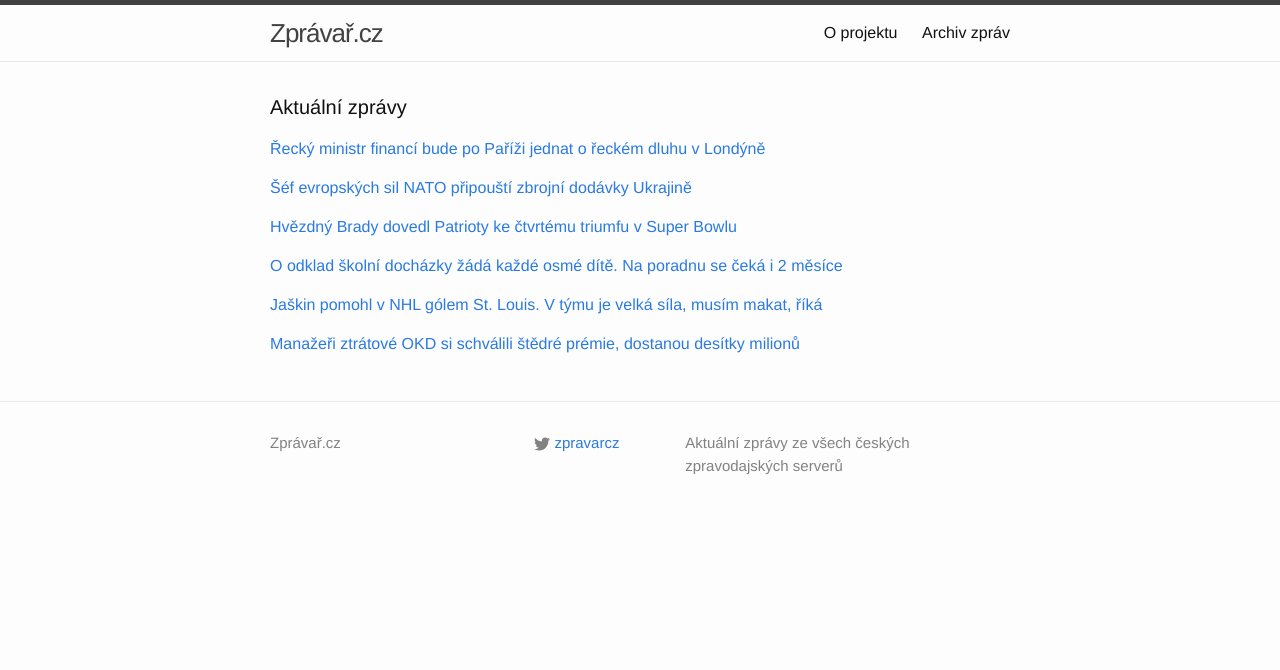
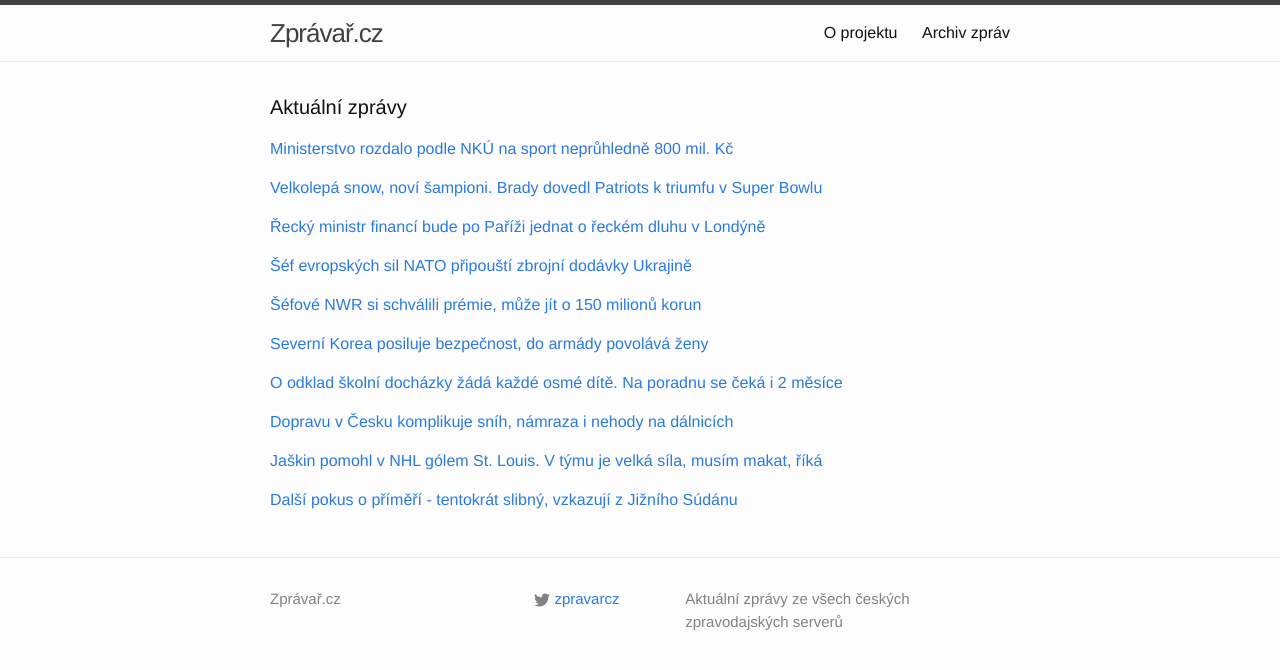
Before and after one commit to adliska/zpravar, a Jekyll site: the page built from index.html, in a window 1280 px wide. Shown: the top 670 px of the page. Built offline with Jekyll 4.4.1, drawn with Linux system fonts in a browser that asks for light colours.

Commit message:
zpravar news update

```diff
--- a/index.html
+++ b/index.html
@@ -5,8 +5,30 @@ layout: default
 <div class="home">
     <h1 class="page-heading">Aktuální zprávy</h1>
 
-<p><a href="javascript:;" onclick="toggle_visibility('zpravy0')">Řecký ministr financí bude po Paříži jednat o řeckém dluhu v Londýně</a></p>
+<p><a href="javascript:;" onclick="toggle_visibility('zpravy0')">Ministerstvo rozdalo podle NKÚ na sport neprůhledně 800 mil. Kč</a></p>
 <div id="zpravy0" style="display:none">
+<ul>
+<li><a href=http://www.financninoviny.cz/zpravodajstvi/zpravy/ministerstvo-rozdalo-podle-nku-na-sport-nepruhledne-800-mil-kc/1176275>Ministerstvo rozdalo podle NKÚ na sport neprůhledně 800 mil. Kč - www.financninoviny.cz</a></li>
+<li><a href=http://www.novinky.cz/domaci/360423-nku-ministerstvo-rozdalo-na-sport-nepruhledne-800-milionu.html>NKÚ: Ministerstvo rozdalo na sport neprůhledně 800 miliónů - www.novinky.cz</a></li>
+<li><a href=http://www.lidovky.cz/ministerstvo-rozdalo-podle-nku-na-sport-nepruhledne-800-mil-kc-pt9-/zpravy-domov.aspx?c=A150202_080949_ln_domov_mmu>Ministerstvo rozdalo podle NKÚ neprůhledně 800 milionů na podporu sportu  - www.lidovky.cz</a></li>
+<li><a href=http://zpravy.e15.cz/domaci/udalosti/nku-na-sport-sly-nepruhledne-dotace-za-800-milionu-1158577>NKÚ: Na sport šly neprůhledné dotace za 800 milionů - zpravy.e15.cz</a></li>
+<li><a href=http://www.denik.cz/z_domova/nku-ministerstvo-rozdalo-na-sport-nepruhledne-800-milionu-korun-20150202.html>NKÚ: Ministerstvo rozdalo na sport neprůhledně 800 milionů korun - www.denik.cz</a></li>
+<li><a href=http://domaci.ihned.cz/c1-63470760-ministerstvo-skolstvi-poslalo-nepruhledne-za-tri-roky-na-sport-800-milionu>Ministerstvo školství poslalo neprůhledně za tři roky na sport 800 milionů - domaci.ihned.cz</a></li>
+<li><a href=http://zpravy.idnes.cz/chyby-v-dotacich-ministerstva-skolstvi-na-sport-f6k-/domaci.aspx?c=A150202_072508_domaci_jj>Ministerstvo školství chybovalo v dotacích na sport, haprují stamiliony - zpravy.idnes.cz</a></li>
+<li><a href=http://sport.aktualne.cz/kontrolori-sli-po-dotacich-na-sport-a-nestacili-se-divit/r~56646314aa4211e49e4b0025900fea04/>Kontroloři šli po dotacích na sport. A nestačili se divit - sport.aktualne.cz</a></li>
+</ul>
+</div><p><a href="javascript:;" onclick="toggle_visibility('zpravy1')">Velkolepá snow, noví šampioni. Brady dovedl Patriots k triumfu v Super Bowlu</a></p>
+<div id="zpravy1" style="display:none">
+<ul>
+<li><a href=http://www.denik.cz/ostatni_sport/velkolepa-snow-novi-sampioni-brady-dovedl-patriots-k-triumfu-v-super-bowlu-20150.html>Velkolepá snow, noví šampioni. Brady dovedl Patriots k triumfu v Super Bowlu - www.denik.cz</a></li>
+<li><a href=http://www.rozhlas.cz/_zprava/hvezdny-brady-dovedl-patrioty-ke-ctvrtemu-triumfu-v-super-bowlu--1450472>Hvězdný Brady dovedl Patrioty ke čtvrtému triumfu v Super Bowlu - www.rozhlas.cz</a></li>
+<li><a href=http://sport.idnes.cz/americky-fotbal-super-bowl-d0x-/sporty.aspx?c=A150202_070601_sporty_rou>Hvězdný Brady dovedl Patrioty ke čtvrtému triumfu v Super Bowlu - sport.idnes.cz</a></li>
+<li><a href=http://www.sportovninoviny.cz/zpravy/hvezdny-brady-dovedl-patrioty-ke-ctvrtemu-triumfu-v-super-bowlu/1176244>Hvězdný Brady dovedl Patrioty ke čtvrtému triumfu v Super Bowlu - www.sportovninoviny.cz</a></li>
+<li><a href=http://www.tyden.cz/rubriky/sport/ostatni-sporty/patrioti-ovladli-super-bowl-seattle-ztratil-velky-naskok_332052.html>Patrioti ovládli Super Bowl! Seattle ztratil velký náskok - www.tyden.cz</a></li>
+<li><a href=http://www.tyden.cz/rubriky/sport/ostatni-sporty/patrioti-ovladli-super-bowl-seattle-ztratil-desetibodovy-naskok_332052.html>Patrioti ovládli Super Bowl! Seattle ztratil desetibodový náskok - www.tyden.cz</a></li>
+</ul>
+</div><p><a href="javascript:;" onclick="toggle_visibility('zpravy2')">Řecký ministr financí bude po Paříži jednat o řeckém dluhu v Londýně</a></p>
+<div id="zpravy2" style="display:none">
 <ul>
 <li><a href=http://www.rozhlas.cz/_zprava/recky-ministr-financi-bude-po-parizi-jednat-o-reckem-dluhu-v-londyne--1450460>Řecký ministr financí bude po Paříži jednat o řeckém dluhu v Londýně - www.rozhlas.cz</a></li>
 <li><a href=http://www.ceskenoviny.cz/zpravy/zpravy/varufakis-pokracuje-v-tazeni-kvuli-reckemu-dluhu-jedna-v-londyne/1176233>Varufakis pokračuje v tažení kvůli řeckému dluhu, jedná v Londýně - www.ceskenoviny.cz</a></li>
@@ -14,8 +36,8 @@ layout: default
 <li><a href=http://www.ceskenoviny.cz/zpravy/zpravy/obama-pry-vyjadril-pochopeni-pro-nektere-pozadavky-recka/1176226>Obama prý vyjádřil pochopení pro některé požadavky Řecka - www.ceskenoviny.cz</a></li>
 <li><a href=http://zpravy.e15.cz/domaci/politika/francie-recko-by-si-melo-vyjednat-nove-dohody-s-veriteli-1158474>Francie: Řecko by si mělo vyjednat nové dohody s věřiteli - zpravy.e15.cz</a></li>
 </ul>
-</div><p><a href="javascript:;" onclick="toggle_visibility('zpravy1')">Šéf evropských sil NATO připouští zbrojní dodávky Ukrajině</a></p>
-<div id="zpravy1" style="display:none">
+</div><p><a href="javascript:;" onclick="toggle_visibility('zpravy3')">Šéf evropských sil NATO připouští zbrojní dodávky Ukrajině</a></p>
+<div id="zpravy3" style="display:none">
 <ul>
 <li><a href=http://www.ceskatelevize.cz/ct24/svet/300299-sef-evropskych-sil-nato-pripousti-zbrojni-dodavky-ukrajine/>Šéf evropských sil NATO připouští zbrojní dodávky Ukrajině - www.ceskatelevize.cz</a></li>
 <li><a href=http://www.novinky.cz/zahranicni/evropa/360420-chut-vyzbrojit-ukrajinu-utocnymi-zbranemi-ve-spojenych-statech-sili.html>Chuť vyzbrojit Ukrajinu útočnými zbraněmi ve Spojených státech sílí - www.novinky.cz</a></li>
@@ -23,33 +45,48 @@ layout: default
 <li><a href=http://www.novinky.cz/zahranicni/evropa/360420-americti-predstavitele-a-evropsky-velitel-nato-se-priklaneji-k-vyzbrojeni-ukrajiny.html>Američtí představitelé a evropský velitel NATO se přiklánějí k vyzbrojení Ukrajiny  - www.novinky.cz</a></li>
 <li><a href=http://www.ceskenoviny.cz/zpravy/zpravy/v-usa-pry-sili-vule-po-vyzbrojeni-sil-kyjeva-proti-separatistum/1176227>V USA prý sílí vůle po vyzbrojení sil Kyjeva proti separatistům - www.ceskenoviny.cz</a></li>
 </ul>
-</div><p><a href="javascript:;" onclick="toggle_visibility('zpravy2')">Hvězdný Brady dovedl Patrioty ke čtvrtému triumfu v Super Bowlu</a></p>
-<div id="zpravy2" style="display:none">
+</div><p><a href="javascript:;" onclick="toggle_visibility('zpravy4')">Šéfové NWR si schválili prémie, může jít o 150 milionů korun</a></p>
+<div id="zpravy4" style="display:none">
 <ul>
-<li><a href=http://sport.idnes.cz/americky-fotbal-super-bowl-d0x-/sporty.aspx?c=A150202_070601_sporty_rou>Hvězdný Brady dovedl Patrioty ke čtvrtému triumfu v Super Bowlu - sport.idnes.cz</a></li>
-<li><a href=http://www.sportovninoviny.cz/zpravy/hvezdny-brady-dovedl-patrioty-ke-ctvrtemu-triumfu-v-super-bowlu/1176244>Hvězdný Brady dovedl Patrioty ke čtvrtému triumfu v Super Bowlu - www.sportovninoviny.cz</a></li>
-<li><a href=http://www.tyden.cz/rubriky/sport/ostatni-sporty/patrioti-ovladli-super-bowl-seattle-ztratil-velky-naskok_332052.html>Patrioti ovládli Super Bowl! Seattle ztratil velký náskok - www.tyden.cz</a></li>
-<li><a href=http://www.tyden.cz/rubriky/sport/ostatni-sporty/patrioti-ovladli-super-bowl-seattle-ztratil-desetibodovy-naskok_332052.html>Patrioti ovládli Super Bowl! Seattle ztratil desetibodový náskok - www.tyden.cz</a></li>
+<li><a href=http://www.denik.cz/ekonomika/osm-sefu-nwr-si-schvalili-premie-muze-jit-o-150-milionu-korun-20150202.html>Šéfové NWR si schválili prémie, může jít o 150 milionů korun - www.denik.cz</a></li>
+<li><a href=http://ekonomika.idnes.cz/premie-pro-manazery-okd-0sj-/ekoakcie.aspx?c=A150202_070500_ekoakcie_jj>Manažeři ztrátové OKD si schválili štědré prémie, dostanou desítky milionů - ekonomika.idnes.cz</a></li>
+<li><a href=http://www.financninoviny.cz/zpravodajstvi/zpravy/e15-sefove-nwr-si-schvalili-premie-muze-jit-o-150-mil-8-lidem/1176234>E15: Šéfové NWR si schválili prémie, může jít o 150 mil. 8 lidem - www.financninoviny.cz</a></li>
+<li><a href=http://zpravy.e15.cz/byznys/prumysl-a-energetika/manazeri-ztratove-nwr-si-schvalili-tucne-premie-1158514>Manažeři ztrátové NWR si schválili tučné prémie - zpravy.e15.cz</a></li>
 </ul>
-</div><p><a href="javascript:;" onclick="toggle_visibility('zpravy3')">O odklad školní docházky žádá každé osmé dítě. Na poradnu se čeká i 2 měsíce</a></p>
-<div id="zpravy3" style="display:none">
+</div><p><a href="javascript:;" onclick="toggle_visibility('zpravy5')">Severní Korea posiluje bezpečnost, do armády povolává ženy</a></p>
+<div id="zpravy5" style="display:none">
+<ul>
+<li><a href=http://zpravy.aktualne.cz/zahranici/severni-korea-posiluje-bezpecnost-do-armady-povolava-zeny/r~9bfac114aaad11e498be002590604f2e/>Severní Korea posiluje bezpečnost, do armády povolává ženy - zpravy.aktualne.cz</a></li>
+<li><a href=http://www.ceskenoviny.cz/zpravy/zpravy/severni-korea-zavedla-povinnou-vojenskou-sluzbu-pro-zeny/1176269>Severní Korea zavedla povinnou vojenskou službu pro ženy - www.ceskenoviny.cz</a></li>
+<li><a href=http://zahranicni.ihned.cz/asie-a-pacifik-cina/c1-63470960-vek-17-az-20-let-vyska-142-centimetru-kldr-povolala-do-armady-i-zeny>Věk 17 až 20 let, výška 142 centimetrů. KLDR povolala do armády i ženy - zahranicni.ihned.cz</a></li>
+<li><a href=http://zahranicni.ihned.cz/asie-a-pacifik-cina/c1-63470960-vek-17-az-20-let-vyska-142-centimetru-kldr-zavedla-vojenskou-sluzbu-pro-zeny>Věk 17 až 20 let, výška 142 centimetrů. KLDR zavedla vojenskou službu pro ženy - zahranicni.ihned.cz</a></li>
+</ul>
+</div><p><a href="javascript:;" onclick="toggle_visibility('zpravy6')">O odklad školní docházky žádá každé osmé dítě. Na poradnu se čeká i 2 měsíce</a></p>
+<div id="zpravy6" style="display:none">
 <ul>
 <li><a href=http://www.rozhlas.cz/_zprava/o-odklad-skolni-dochazky-zada-kazde-osme-dite-na-poradnu-se-ceka-i-2-mesice--1450450>O odklad školní docházky žádá každé osmé dítě. Na poradnu se čeká i 2 měsíce - www.rozhlas.cz</a></li>
 <li><a href=http://www.rozhlas.cz/_zprava/o-odklad-skolni-dochazky-zada-kazde-osme-dite-na-poradnu-se-ceka-i-dva-mesice--1450450>O odklad školní docházky žádá každé osmé dítě. Na poradnu se čeká i dva měsíce - www.rozhlas.cz</a></li>
 <li><a href=http://www.rozhlas.cz/_zprava/o-odklad-skolni-dochazky-zada-kazde-osme-dite-posudek-z-poradny-tva-i-dva-mesice--1450450>O odklad školní docházky žádá každé osmé dítě. Posudek z poradny tvá i dva měsíce - www.rozhlas.cz</a></li>
 </ul>
-</div><p><a href="javascript:;" onclick="toggle_visibility('zpravy4')">Jaškin pomohl v NHL gólem St. Louis. V týmu je velká síla, musím makat, říká</a></p>
-<div id="zpravy4" style="display:none">
+</div><p><a href="javascript:;" onclick="toggle_visibility('zpravy7')">Dopravu v Česku komplikuje sníh, námraza i nehody na dálnicích</a></p>
+<div id="zpravy7" style="display:none">
+<ul>
+<li><a href=http://www.novinky.cz/domaci/360425-dopravu-v-cesku-komplikuje-snih-namraza-i-nehody-na-dalnicich.html>Dopravu v Česku komplikuje sníh, námraza i nehody na dálnicích - www.novinky.cz</a></li>
+<li><a href=http://www.ceskenoviny.cz/zpravy/zpravy/sjizdnost-silnici-misty-komplikuje-snezeni/1176258>Sjízdnost silnici místy komplikuje sněžení - www.ceskenoviny.cz</a></li>
+<li><a href=http://www.ceskenoviny.cz/zpravy/zpravy/silnice-druhe-a-treti-tridy-na-vsetinsku-pokryva-zledovately-snih/1176258>Sjízdnost silnici místy komplikuje sněžení - www.ceskenoviny.cz</a></li>
+</ul>
+</div><p><a href="javascript:;" onclick="toggle_visibility('zpravy8')">Jaškin pomohl v NHL gólem St. Louis. V týmu je velká síla, musím makat, říká</a></p>
+<div id="zpravy8" style="display:none">
 <ul>
 <li><a href=http://www.rozhlas.cz/_zprava/jaskin-pomohl-v-nhl-golem-st-louis-v-tymu-je-velka-sila-musim-makat-rika--1450464>Jaškin pomohl v NHL gólem St. Louis. V týmu je velká síla, musím makat, říká - www.rozhlas.cz</a></li>
 <li><a href=http://www.denik.cz/hokej/jaskin-nasmeroval-v-nhl-st-louis-k-vyhre-20150202.html>Jaškin nasměroval v NHL St. Louis k výhře - www.denik.cz</a></li>
 <li><a href=http://www.sportovninoviny.cz/zpravy/jaskin-nasmeroval-v-nhl-st-louis-k-vyhre/1176252>Jaškin nasměroval v NHL St. Louis k výhře - www.sportovninoviny.cz</a></li>
 </ul>
-</div><p><a href="javascript:;" onclick="toggle_visibility('zpravy5')">Manažeři ztrátové OKD si schválili štědré prémie, dostanou desítky milionů</a></p>
-<div id="zpravy5" style="display:none">
+</div><p><a href="javascript:;" onclick="toggle_visibility('zpravy9')">Další pokus o příměří - tentokrát slibný, vzkazují z Jižního Súdánu</a></p>
+<div id="zpravy9" style="display:none">
 <ul>
-<li><a href=http://ekonomika.idnes.cz/premie-pro-manazery-okd-0sj-/ekoakcie.aspx?c=A150202_070500_ekoakcie_jj>Manažeři ztrátové OKD si schválili štědré prémie, dostanou desítky milionů - ekonomika.idnes.cz</a></li>
-<li><a href=http://www.financninoviny.cz/zpravodajstvi/zpravy/e15-sefove-nwr-si-schvalili-premie-muze-jit-o-150-mil-8-lidem/1176234>E15: Šéfové NWR si schválili prémie, může jít o 150 mil. 8 lidem - www.financninoviny.cz</a></li>
-<li><a href=http://zpravy.e15.cz/byznys/prumysl-a-energetika/manazeri-ztratove-nwr-si-schvalili-tucne-premie-1158514>Manažeři ztrátové NWR si schválili tučné prémie - zpravy.e15.cz</a></li>
+<li><a href=http://www.ceskatelevize.cz/ct24/svet/300303-dalsi-pokus-o-primeri-tentokrat-slibny-vzkazuji-z-jizniho-sudanu/>Další pokus o příměří - tentokrát slibný, vzkazují z Jižního Súdánu - www.ceskatelevize.cz</a></li>
+<li><a href=http://zpravy.aktualne.cz/zahranici/nadeje-zneprateleni-lidri-jizniho-sudanu-uzavreli-primeri/r~9319407eaaa411e490f70025900fea04/>Naděje? Znepřátelení lídři Jižního Súdánu uzavřeli příměří - zpravy.aktualne.cz</a></li>
+<li><a href=http://www.ceskenoviny.cz/zpravy/zpravy/zneprateleni-predstavitele-jizniho-sudanu-uzavreli-nove-primeri/1176225>Znepřátelení představitelé Jižního Súdánu uzavřeli nové příměří - www.ceskenoviny.cz</a></li>
 </ul>
 </div></div>
```
